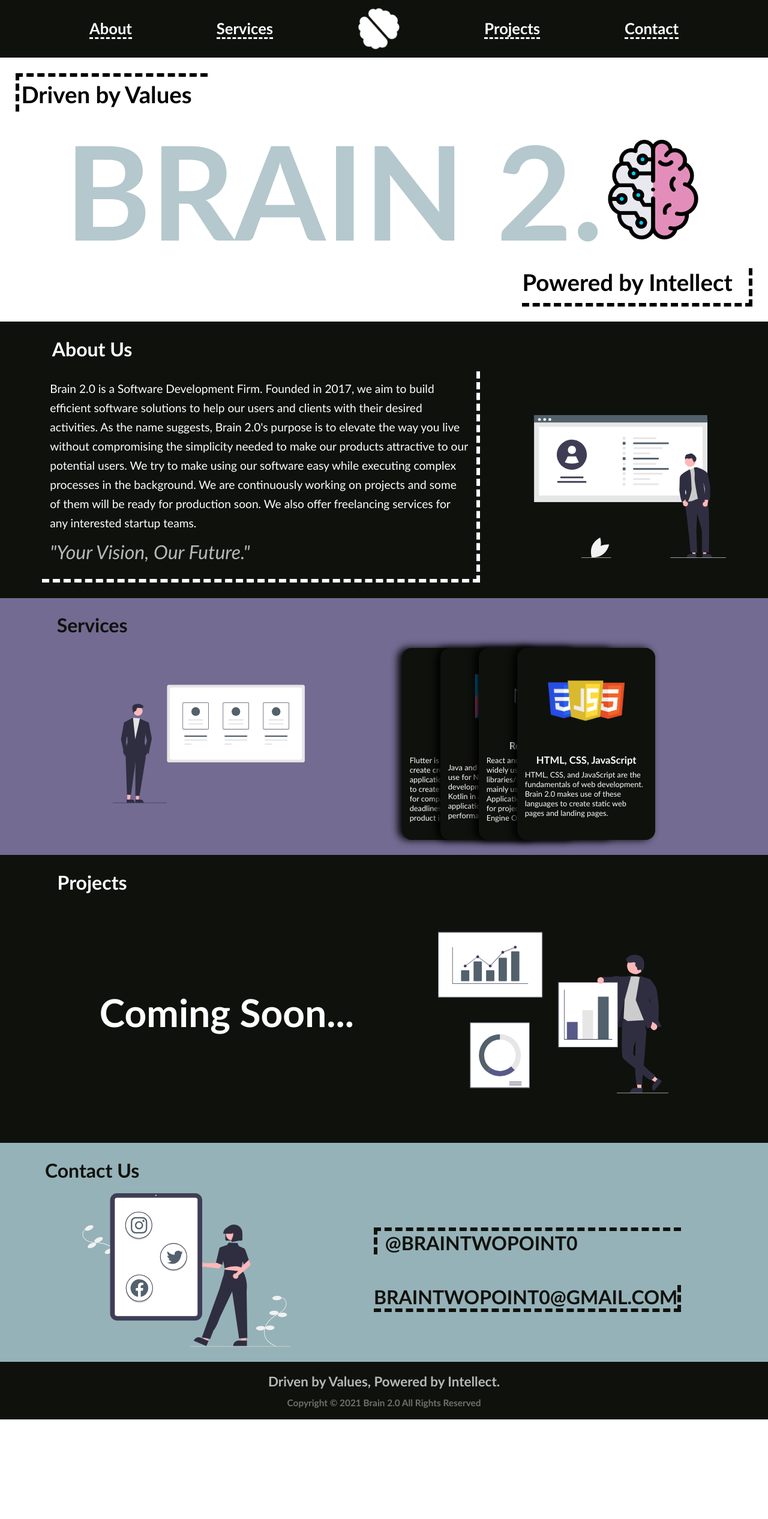
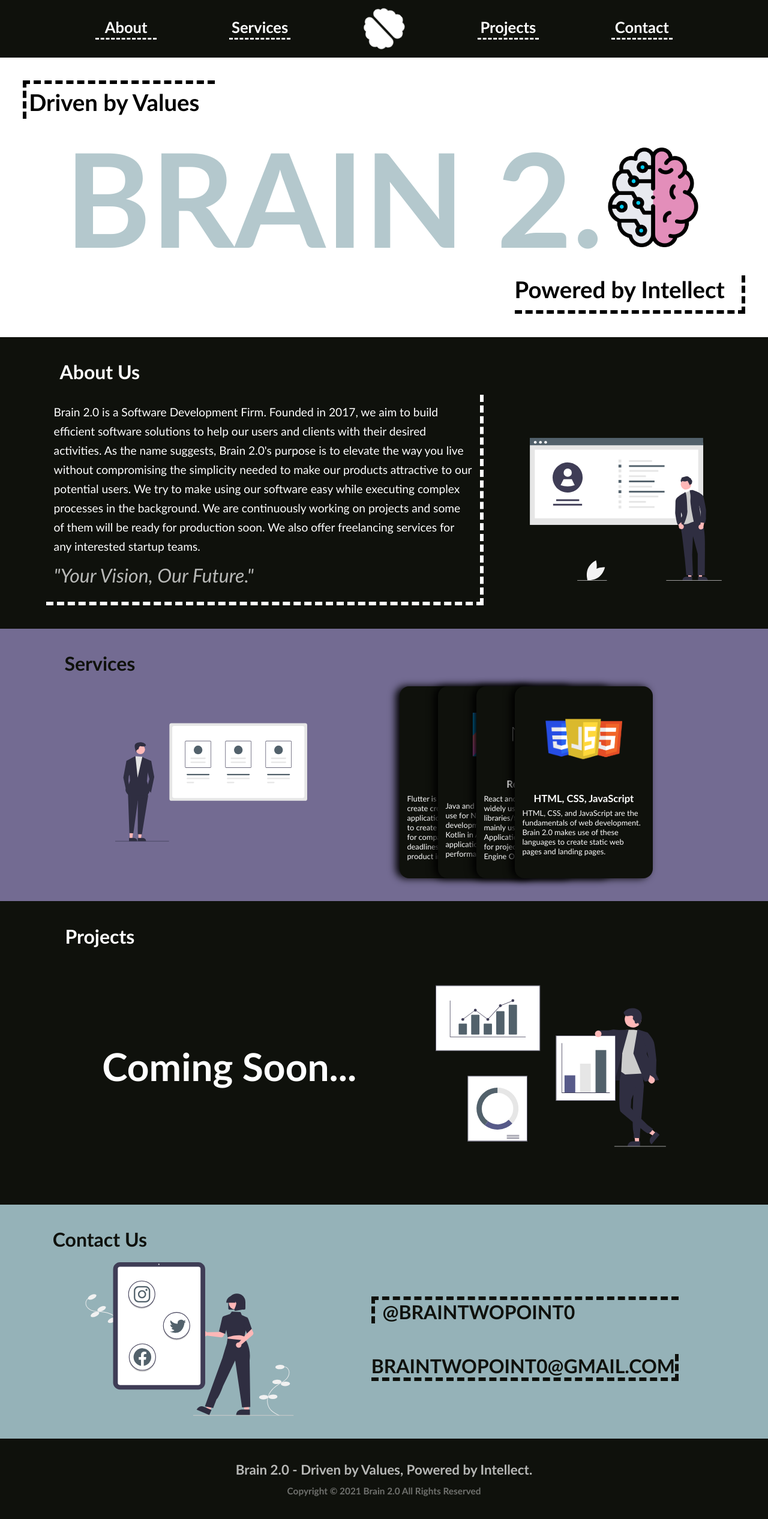
Before and after one commit to karimfawaz/brainTwoPoint0-website, a Next.js app: page / in a window 1280 px wide. Shown: the whole page at 60% size. Before the commit the page ends 2366 px from the top, so only its background shows below. Built offline with nearby package versions, Linux system fonts and the light colour scheme.

Commit message:
Changed Padding for each section and nav item sizes
and added company name in the footer

```diff
--- a/components/Footer.js
+++ b/components/Footer.js
@@ -3,7 +3,7 @@ import footerStyles from '../styles/Footer.module.css'
 const Footer = () => {
     return (
         <footer className={footerStyles.footer}>
-           <h3 className={footerStyles.slogan}> Driven by Values, Powered by Intellect.</h3>
+           <h3 className={footerStyles.slogan}>Brain 2.0 - Driven by Values, Powered by Intellect.</h3>
             <h4 className={footerStyles.copyright}>Copyright &copy; 2021  Brain 2.0 All Rights Reserved</h4>
         </footer>
     )
--- a/styles/About.module.css
+++ b/styles/About.module.css
@@ -1,6 +1,6 @@
  .about {
      background-color: var(--one);
-     padding: 2vw;
+     padding: 3vw;
  }
 
  .sectionTitle {
--- a/styles/Company.module.css
+++ b/styles/Company.module.css
@@ -1,5 +1,5 @@
 .companySection {
-    padding: 2vw;
+    padding: 3vw;
 }
 
 .sloganUp {
--- a/styles/Contact.module.css
+++ b/styles/Contact.module.css
@@ -1,5 +1,5 @@
 .contactSection {
-    padding: 2vw;
+    padding: 3vw;
     align-self: center;
     background-color: var(--two);
 }
--- a/styles/Footer.module.css
+++ b/styles/Footer.module.css
@@ -1,6 +1,6 @@
  .footer {
      background-color: var(--one);
-     padding: 1.5vw;
+     padding: 3vw;
 
  }
 
--- a/styles/Nav.module.css
+++ b/styles/Nav.module.css
@@ -6,7 +6,7 @@
      height: 7.5vw;
      min-height: 5rem;
      max-height: 7rem;
-     padding: 1vh;
+     padding: 3vw;
  }
 
  .navItem {
@@ -14,10 +14,15 @@
      font-weight: bold;
      font-size: 2vw;
      border-bottom: 0.3vw dashed white;
+     text-align: center;
+     height: 2.75vw;
+     width: 8vw;
  }
 
  .navItem:hover {
      font-size: 2.5vw;
+     height: 3.3vw;
+     width: 10vw;
  }
 
  .brain {
--- a/styles/Projects.module.css
+++ b/styles/Projects.module.css
@@ -1,6 +1,6 @@
 .projectsSection {
     background-color: var(--one);
-    padding: 2vw;
+    padding: 3vw;
 
 }
 .sectionTitle {
--- a/styles/Skills.module.css
+++ b/styles/Skills.module.css
@@ -1,6 +1,6 @@
 .skillsSection {
     background-color: var(--three);
-    padding: 2vw;
+    padding: 3vw;
 }
 
 .sectionTitle {
```
